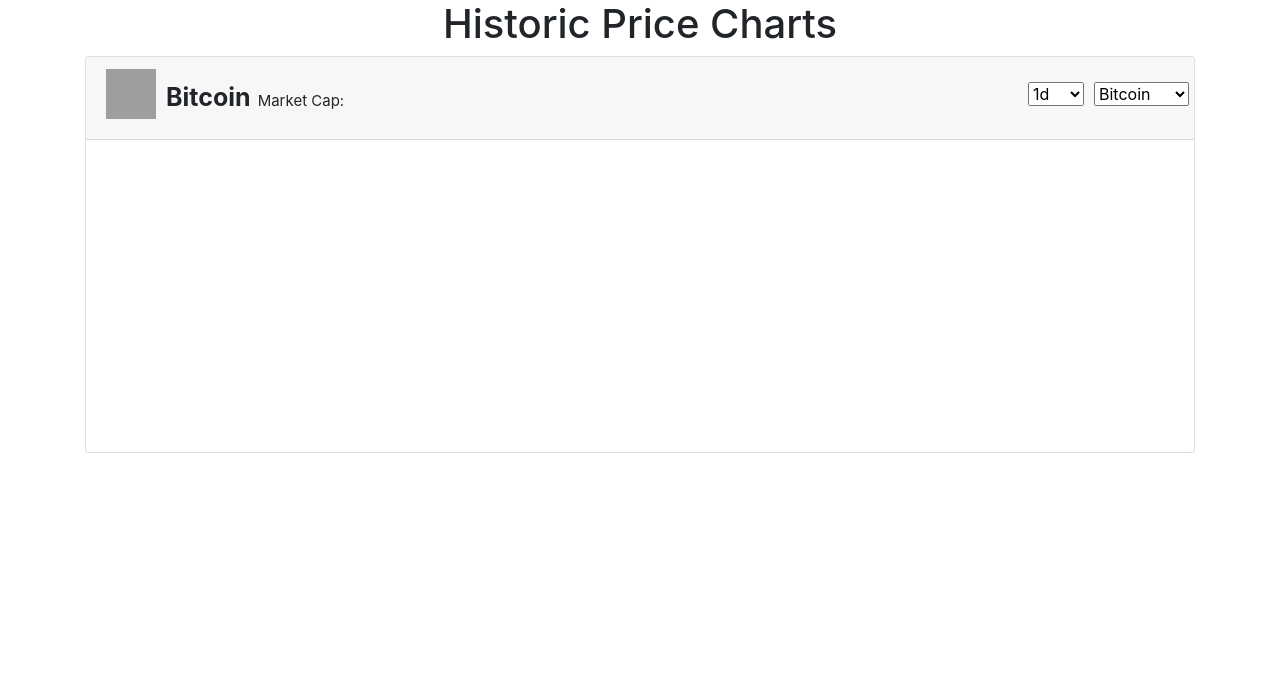
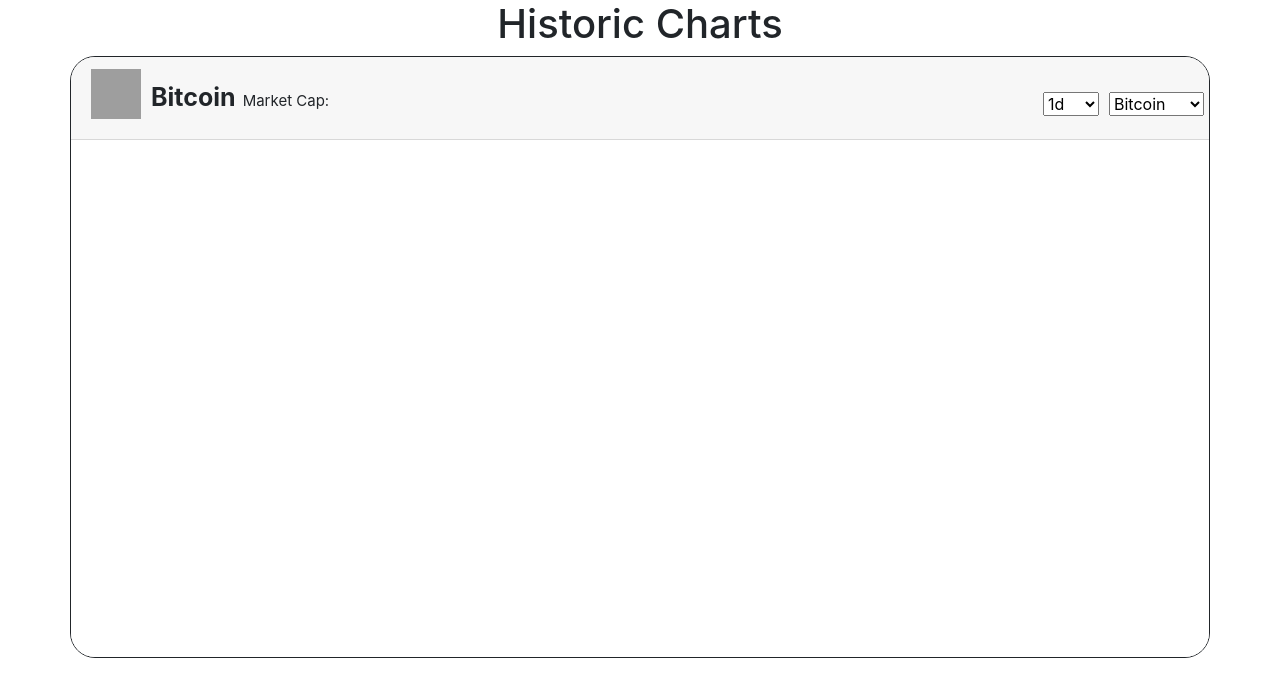
Before and after one commit to edwardchungg/cointracker, a plain HTML site: page index.html in a window 1280 px wide. Drawn offline with nearby package versions, Linux system fonts and the light colour scheme; no server answers; grey boxes are pictures that could not be loaded.

Commit message:
Visual Update
- Made chart taller
- Added rounded corners to .col

```diff
--- a/index.html
+++ b/index.html
@@ -16,7 +16,7 @@
     </head>
     <body>
         <div class="container">
-            <h1>Historic Price Charts</h1>
+            <h1>Historic Charts</h1>
             <div class="row">
                 <div class="col">
                     <div class="card">
@@ -50,7 +50,7 @@
 
                         </div>
                         <div id="chart-container">
-                            <canvas id="line-chart" height="85"></canvas>
+                            <canvas id="line-chart" height="137"></canvas>
                     </div>
 
 
--- a/style.css
+++ b/style.css
@@ -2,8 +2,9 @@
     text-align: center;
 }
 .card{
-    height: 397px;
+    height: 600px;
     width: 100%;
+    border: none;
 }
 .logo{
     float: left;
@@ -54,3 +55,9 @@
     margin: none;
     align-self: center;
 }
+.col{
+    border: 1px solid;
+    border-radius: 25px;
+    padding: 0;
+    overflow: hidden;
+}
```
